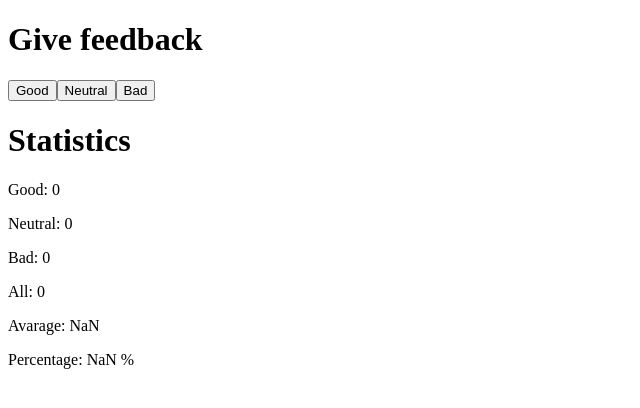
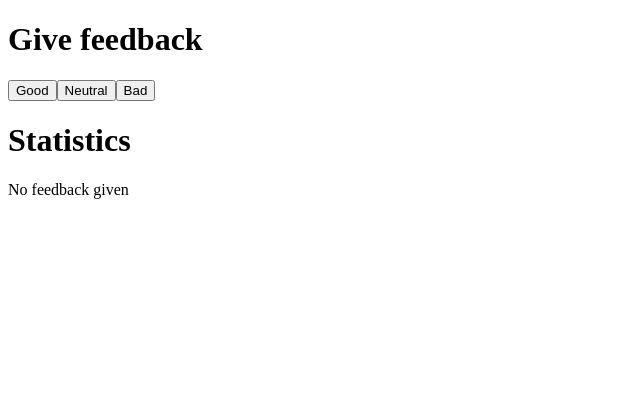
Before and after one commit to SagaRudolphi/FullStackOpen2022, a React (Create React App) app in the folder Part1/unicafe/: page / in a window 1280 px wide. Shown: the top 408 px of the page, without its empty margins (0-640 px from the left). Built offline with nearby package versions, Linux system fonts and the light colour scheme.

Commit message:
1.9: unicafe step 4

```diff
--- a/Part1/unicafe/src/App.js
+++ b/Part1/unicafe/src/App.js
@@ -1,15 +1,22 @@
 import {useState} from 'react'
 
 const Statistics = (props) => {
+
+  if (props.allVotes === 0){
     return (
       <div>
-      <h1>Statistics</h1>
+          <p>No feedback given</p>
+      </div>
+    )
+  }
+    return (
+      <div>
         <p>Good: {props.good}</p>
         <p>Neutral: {props.neutral}</p>
         <p>Bad: {props.bad}</p>
-      <p>All: {props.all}</p>
-      <p>Avarage: {(props.good - props.bad)/props.all}</p>
-      <p>Percentage: {(props.good / props.all) * 100} % </p>
+        <p>All: {props.allVotes}</p>
+        <p>Avarage: {(props.good - props.bad)/props.allVotes}</p>
+        <p>Percentage: {(props.good / props.allVotes) * 100} % </p>
       </div>
     )
 }
@@ -19,27 +26,27 @@ const App = () => {
   const [good, setGood] = useState(0)
   const [neutral, setNeutral] = useState(0)
   const [bad, setBad] = useState(0)
-  const [all, setAll] = useState(0)
+  const [allVotes, setAll] = useState(0)
 
 
   const handleGoodClicks = () => {
     setGood(good + 1)
-    setAll(all + 1)
+    setAll(allVotes + 1)
   }
 
   const handleNeutralClicks = () => {
     setNeutral(neutral + 1)
-    setAll(all + 1)
+    setAll(allVotes + 1)
   }
 
   const handleBadClicks = () => {
     setBad(bad + 1)
-    setAll(all + 1)
+    setAll(allVotes + 1)
   }
 
 
   return (
-    console.log('Good: ', good, ' Neutral: ', neutral, ' Bad: ', bad, ' All: ', all),
+    console.log('Good: ', good, ' Neutral: ', neutral, ' Bad: ', bad, ' All: ', allVotes),
     <div>
       <div>
       <h1>Give feedback</h1>
@@ -47,7 +54,8 @@ const App = () => {
       <button onClick={handleNeutralClicks}>Neutral</button>
       <button onClick={handleBadClicks}>Bad</button>
     </div>
-    <Statistics bad = {bad} good = {good} neutral = {neutral} all = {all} />
+    <h1>Statistics</h1>
+    <Statistics bad = {bad} good = {good} neutral = {neutral} allVotes = {allVotes} />
     </div>
 
   );
```
Lines whose indentation alone changed are shown as unchanged.
